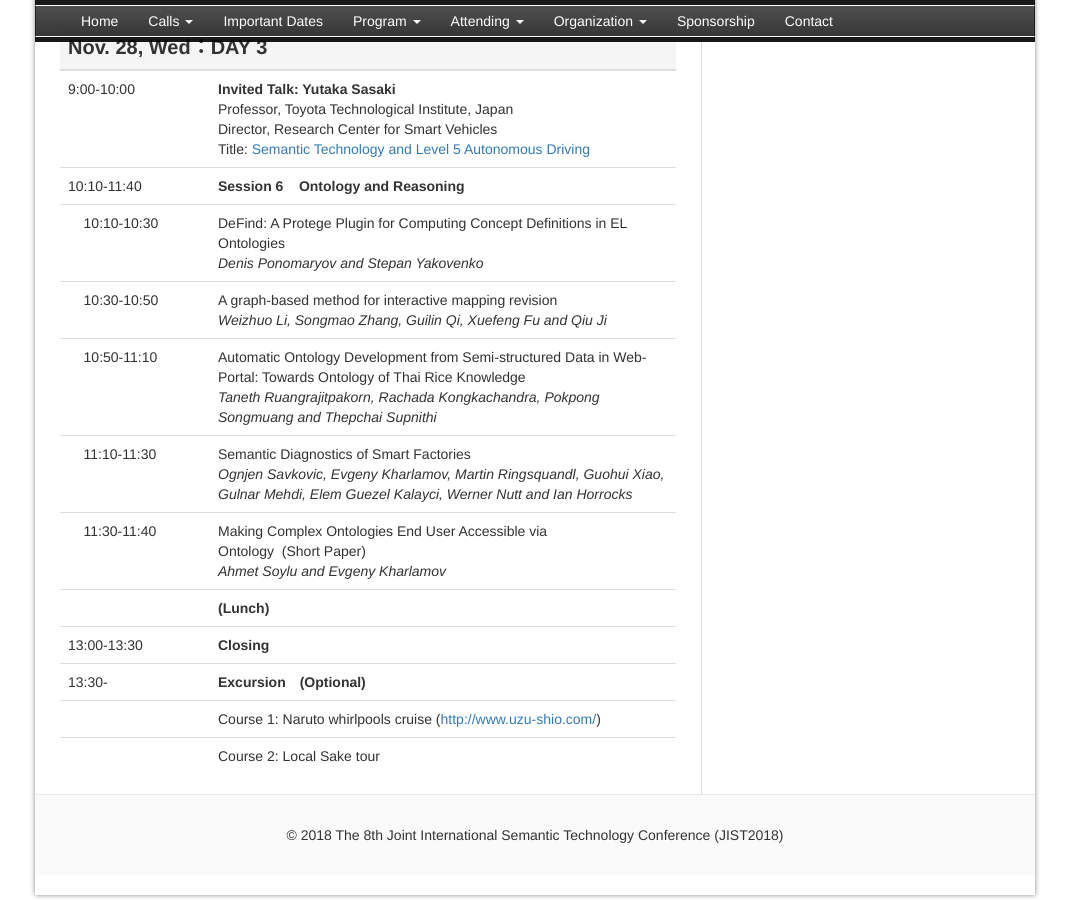
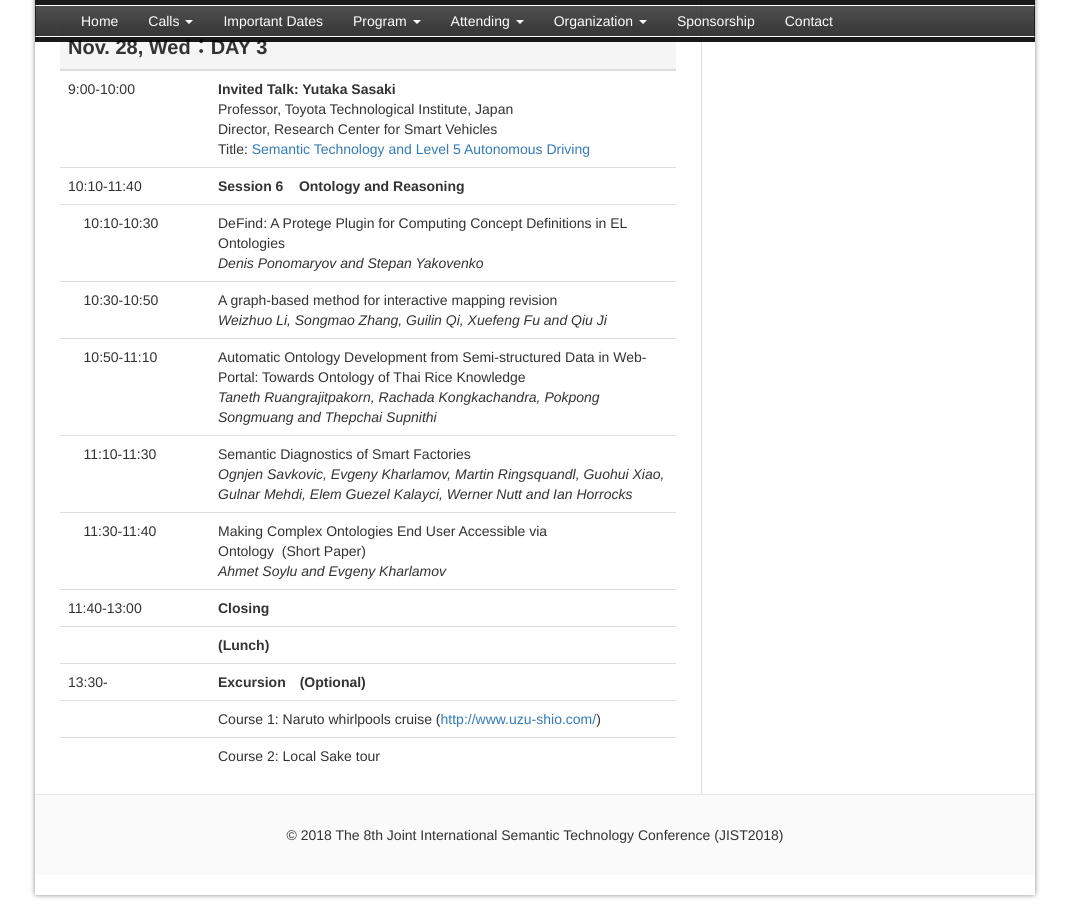
Before and after one commit to IJCKGconference/JIST2018, a Jekyll site: the page built from pages/program.html, in a window 1280 px wide and 900 px high, scrolled down 4151 px. Shown: the whole window, without its empty margins (105-1174 px from the left). Built offline with Jekyll 4.4.1, drawn with Linux system fonts in a browser that asks for light colours; comment, search, counter and statistics services are not loaded.

Commit message:
最終日のランチの時間修正

```diff
--- a/pages/program.html
+++ b/pages/program.html
@@ -396,12 +396,12 @@ Horrocks</i></td>
 <i>Ahmet Soylu and Evgeny Kharlamov</i></td>
     </tr>
     <tr>
+      <td>11:40-13:00</td>
+      <td><b>Closing</b></td>
+    </tr>
+    <tr>
       <td></td>
       <td><b>(Lunch)</b></td>
-    </tr>
-    <tr>
-      <td>13:00-13:30</td>
-      <td><b>Closing</b></td>
     </tr>
     <tr>
       <td>13:30-</td>
```
